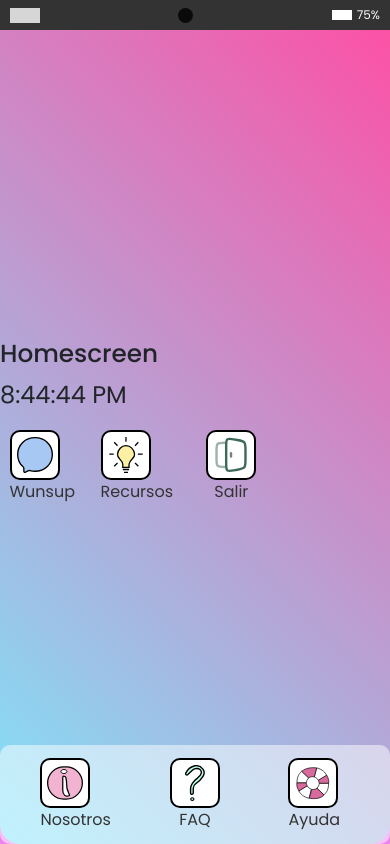
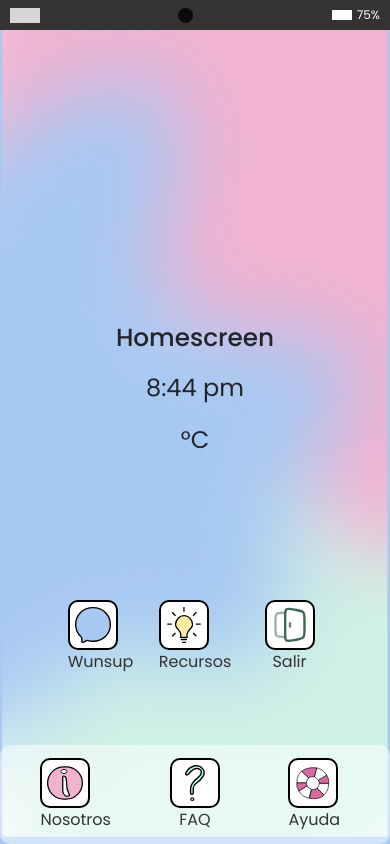
Before and after one commit to Alejandrodiazn/Punto-final-violencia, a React (Vite) app: page /HomeScreen in a window 390 px wide. Built offline with nearby package versions, Linux system fonts and the light colour scheme; no server answers; a web font is replaced by a local one.

Commit message:
implementacion de fondo, cambio en reloj y en responsividad

```diff
--- a/src/index.css
+++ b/src/index.css
@@ -1,4 +1,6 @@
 @import url('https://fonts.googleapis.com/css2?family=Nunito:ital,wght@0,200;0,300;0,400;0,500;0,600;0,700;0,800;0,900;0,1000;1,200;1,300;1,400;1,500;1,600;1,700;1,800;1,900;1,1000&family=Poppins:ital,wght@0,100;0,200;0,300;0,400;0,500;0,600;0,700;0,800;0,900;1,100;1,200;1,300;1,400;1,500;1,600;1,700;1,800;1,900&display=swap');
+@import url('./palette/colorPalette.css');
+
 
 * {
   box-sizing: border-box;
@@ -7,5 +9,5 @@
 
 body {
   margin: 0;
-  background: violet;
+  background: var(--azulClaro);
 }
--- a/src/pages/homescreen/homescreen.css
+++ b/src/pages/homescreen/homescreen.css
@@ -30,8 +30,10 @@
     grid-template-rows: auto 1fr; /*Primera fila auto, segunda fila se expande */
     position: relative;
 
-    background: linear-gradient(45deg, #80e4fa, #ff4ea4);
-    }
+    background-image: url('/src/image/coloresFondo.svg'); /* Ruta a tu imagen */
+    background-size: cover; /* Ajusta el tamaño de la imagen para cubrir todo el fondo */
+    background-repeat: no-repeat; /* Evita la repetición de la imagen */
+    background-position: center center; /* Centra la imagen en el elemento */    }
 
 
   .clock p{
@@ -107,6 +109,7 @@
     display: flex;
     flex-direction: column; /* Colocar los elementos en columna */
     justify-content: center; /* Centrar verticalmente los elementos */
+    position: relative;
   }
 
   .box {
@@ -114,27 +117,45 @@
     padding: 0;
     max-width: 100%; /* Ancho máximo para que se ajuste a la pantalla */
     width: 100%;
-    height: 100vh; /* Ocupa toda la altura de la pantalla */
+    height: 100%; /* Ocupa toda la altura de la pantalla */
     box-shadow: none;
     display: flex;
     flex-direction: column; /* Colocar los elementos en columna */
     justify-content: center; /* Centrar verticalmente los elementos */
-    align-items: flex-start; /* Alinea los elementos en la parte superior */
-    flex-direction: column; /* Cambia la dirección del flujo de elementos a columna */
+    align-items: center; /* Alinea los elementos en la parte superior */
+    position: relative;
   }
 
 
   .buttons {
-    display: grid; /* Cambiamos a grid para distribuir los botones */
-    grid-template-columns: repeat(3, 1fr); /* Creamos tres columnas iguales */
-    align-items: center; /* Centrar verticalmente los botones */
-    gap: 10px; /* Espacio entre botones */
+    position: absolute;
+    bottom: 20%; /* Ajusta este valor para cambiar la distancia desde la parte inferior */
+    display: grid;
+    grid-template-columns: repeat(3, 1fr);
+    align-items: center;
+    gap: 10px;
   }
 
   .buttons button {
     width: 100%; /* Ancho completo para ocupar toda la columna */
     font-size: 1rem; /* Tamaño de fuente */
   }
+
+  .clock {
+    position: absolute;
+    top: 50%;
+    left: 50%;
+    transform: translate(-50%, -50%);
+    text-align: center;
+    font-size: 1.5rem;
+}
+
+h2 {
+    position: absolute;
+    top: 40%; /* Puedes ajustar esto para la altura deseada */
+    left: 50%;
+    transform: translate(-50%, -50%);
+}
 
   .button-svg img {
     width: 50px; /* Ajusta el tamaño de los iconos para dispositivos móviles */
--- a/src/pages/homescreen/homescreen.jsx
+++ b/src/pages/homescreen/homescreen.jsx
@@ -1,4 +1,4 @@
-import React, { useEffect } from 'react';
+import React, { useEffect, useState } from 'react';
 import StatusBar from './StatusBar';
 import './homescreen.css';
 import svgRecursos from './icons/recursos.svg'
@@ -9,19 +9,37 @@ import svgFAQ from './icons/faq.svg'
 import svgAyuda from './icons/ayuda.svg'
 
 function HomeScreen() {
+  const [time, setTime] = useState('');
+  const [date, setDate] = useState('');
+  const [temperature, setTemperature] = useState('');
 
   // Hook para reloj
   useEffect(() => {
     const updateTime = () => {
       const now = new Date();
-      const timeElement = document.getElementById('time');
-      if (timeElement) {
-        timeElement.textContent = now.toLocaleTimeString();
-      }
+      const options = { hour: 'numeric', minute: 'numeric', hour12: true };
+      const timeString = now.toLocaleTimeString(undefined, options).toLowerCase();
+      setTime(timeString);
     };
     updateTime();
     const interval = setInterval(updateTime, 1000); // Actualizar cada segundo
     return () => clearInterval(interval);
+  }, []);
+
+  // Hook para obtener la temperatura (asumiendo que tienes una función getTemperatureFromAPI)
+  useEffect(() => {
+    const fetchData = async () => {
+      try {
+        // Reemplaza 'tu_api_de_temperatura' con la URL de tu API real
+        const response = await fetch('tu_api_de_temperatura');
+        const data = await response.json();
+        // Supongamos que la temperatura se encuentra en la propiedad 'temperature' de la respuesta
+        setTemperature(data.temperature);
+      } catch (error) {
+        console.error('Error al obtener la temperatura:', error);
+      }
+    };
+    fetchData();
   }, []);
 
   return (
@@ -31,9 +49,10 @@ function HomeScreen() {
           <StatusBar />
         </div>
         <h2>Homescreen</h2>
-        {/* Real-time clock */}
         <div className="clock">
-          <p id="time"></p>
+          <p id="time">{time}</p>
+          <p id="date">{date}</p>
+          <p id="temperature">{temperature}&deg;C</p>
         </div>
         <div className="buttons">
           <button>
@@ -54,8 +73,6 @@ function HomeScreen() {
               Salir
             </div>
           </button>
-
-
           <div className='quick-access'>
             <button>
               <div className="button-svg">
@@ -63,7 +80,6 @@ function HomeScreen() {
                 Nosotros
               </div>
             </button>
-
             <button>
               <div className="button-svg">
                 <img src={svgFAQ} alt="Icono de FAQ" />
```
Also changed, not shown: src/image/coloresFondo.svg (added). Lines whose indentation alone changed are shown as unchanged.
